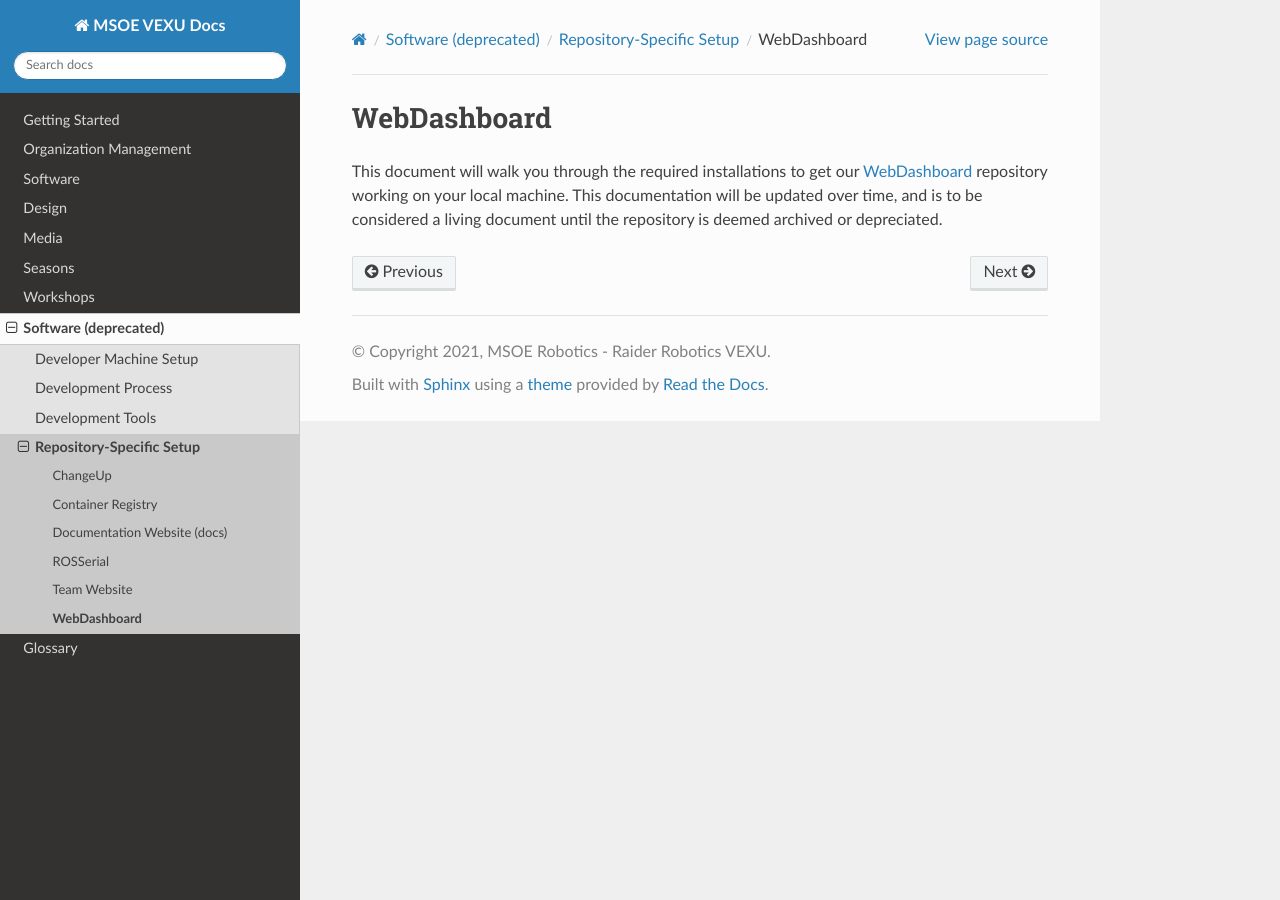
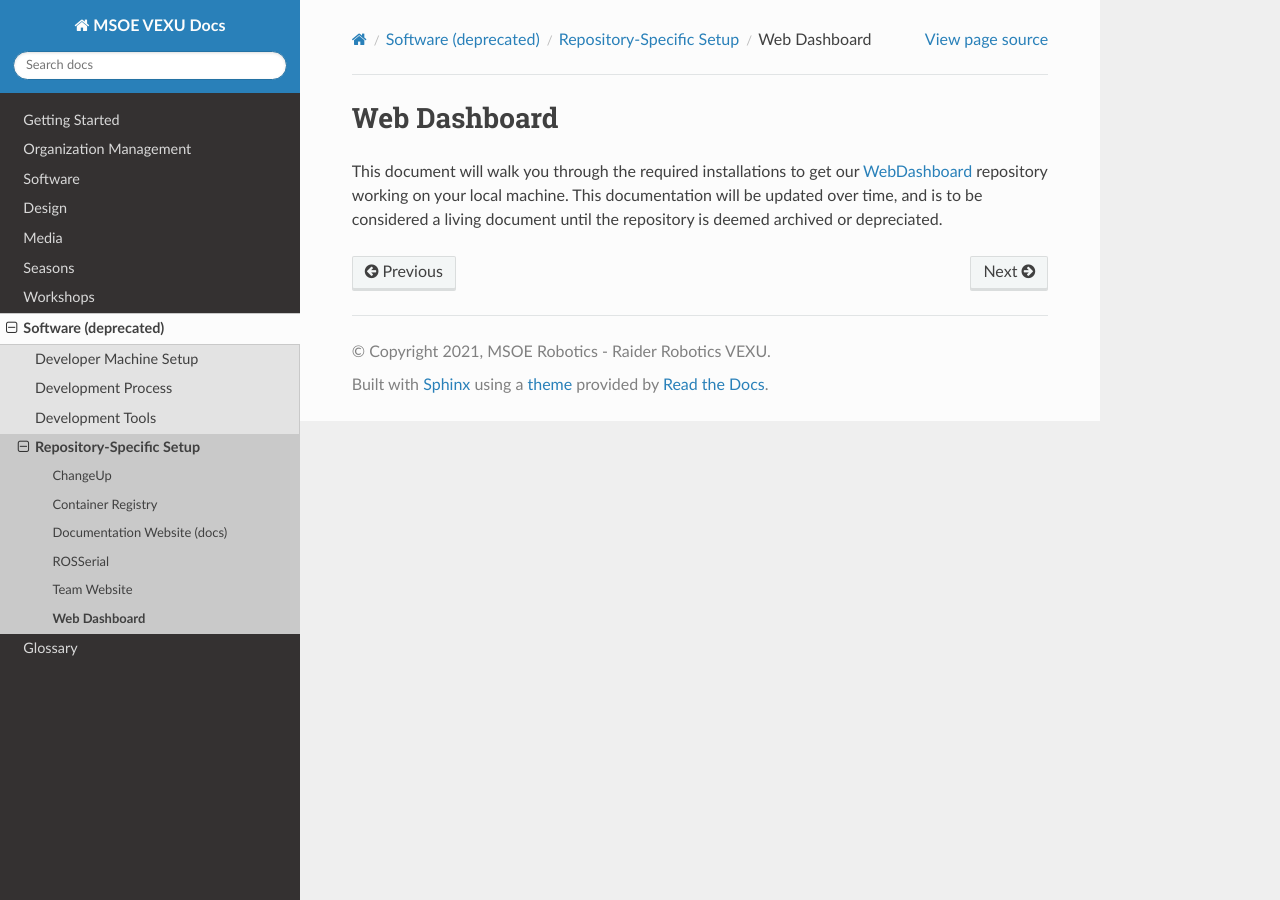
Before and after one commit to msoe-vex/docs, a Sphinx documentation site: the page built from source/deprecated/repository-setup/webdashboard.rst, in a window 1280 px wide. Built offline with Sphinx 7.4.7 and the Read the Docs theme 2.0.0, drawn with Linux system fonts in a browser that asks for light colours.

Commit message:
Minor deprecated webdashboard tweaks

```diff
--- a/source/deprecated/repository-setup/webdashboard.rst
+++ b/source/deprecated/repository-setup/webdashboard.rst
@@ -1,7 +1,5 @@
-.. This document outlines the process of configuring a development environment for the project
-
-WebDashboard
-============
+Web Dashboard
+=============
 
 This document will walk you through the required installations to get our `WebDashboard`__ repository working on your local machine. This documentation will be updated over time, and is to be considered a living document until the repository is deemed archived or depreciated.
 
```
